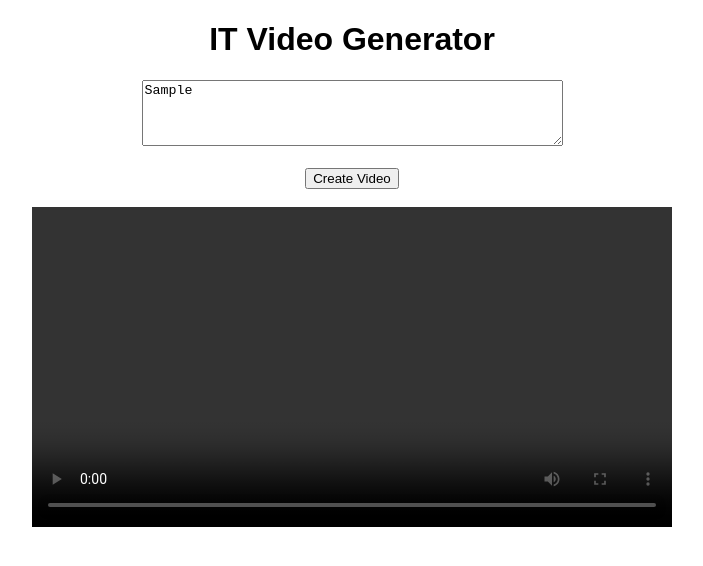
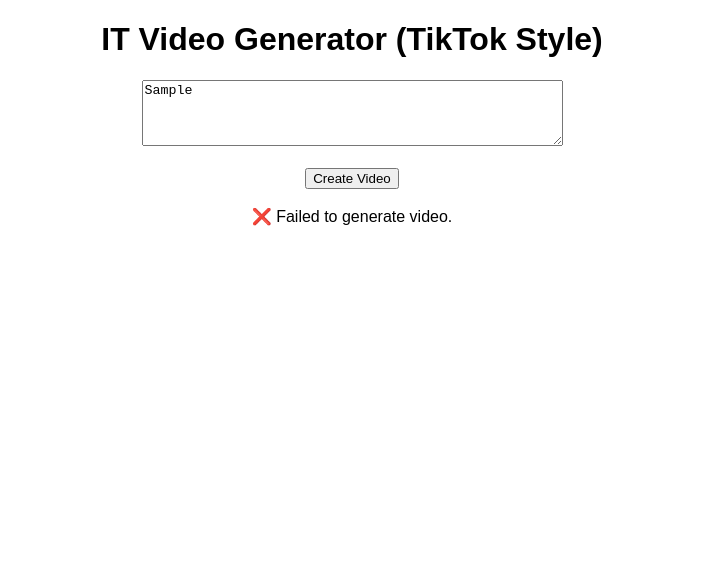
Before and after one commit to navin-nallapareddy/VideoGenerator, a website: page public/index.html in a window 1280 px wide. Both pictures are taken after typing "Sample" into the empty fields and a click on the button "Create Video". Shown: the whole page, without its empty margins (288-991 px from the left). Drawn offline with Linux system fonts and the light colour scheme; no server answers.

Commit message:
Update index.html

```diff
--- a/public/index.html
+++ b/public/index.html
@@ -4,14 +4,17 @@
   <title>IT Team Video Generator</title>
 </head>
 <body style="text-align:center; font-family:sans-serif;">
-  <h1>IT Video Generator</h1>
+  <h1>IT Video Generator (TikTok Style)</h1>
 
   <textarea id="wordsInput" rows="4" cols="50"
     placeholder="Enter words separated by commas"></textarea><br><br>
 
   <button onclick="makeVideo()">Create Video</button>
   <br><br>
-  <video id="vid" width="640" controls></video>
+
+  <div id="status"></div>
+  <br>
+  <video id="vid" width="360" controls style="display:none;"></video>
 
   <script>
     async function makeVideo() {
@@ -24,6 +27,10 @@
       const words = input.split(",").map(w => w.trim()).filter(w => w.length);
       console.log("Sending words:", words);
 
+      document.getElementById('status').innerText = "⏳ Generating video...";
+      document.getElementById('vid').style.display = "none";
+
+      try {
         const res = await fetch('/generate-video', {
           method: 'POST',
           headers: { 'Content-Type': 'application/json' },
@@ -32,9 +39,15 @@
 
         if (res.ok) {
           const data = await res.json();
+          document.getElementById('status').innerText = "✅ Done!";
           document.getElementById('vid').src = data.video_url;
+          document.getElementById('vid').style.display = "block";
         } else {
-        alert("Failed to generate video.");
+          document.getElementById('status').innerText = "❌ Failed to generate video.";
+        }
+      } catch (e) {
+        console.error(e);
+        document.getElementById('status').innerText = "❌ Failed to connect to server.";
       }
     }
   </script>
```
Lines whose indentation alone changed are shown as unchanged.
